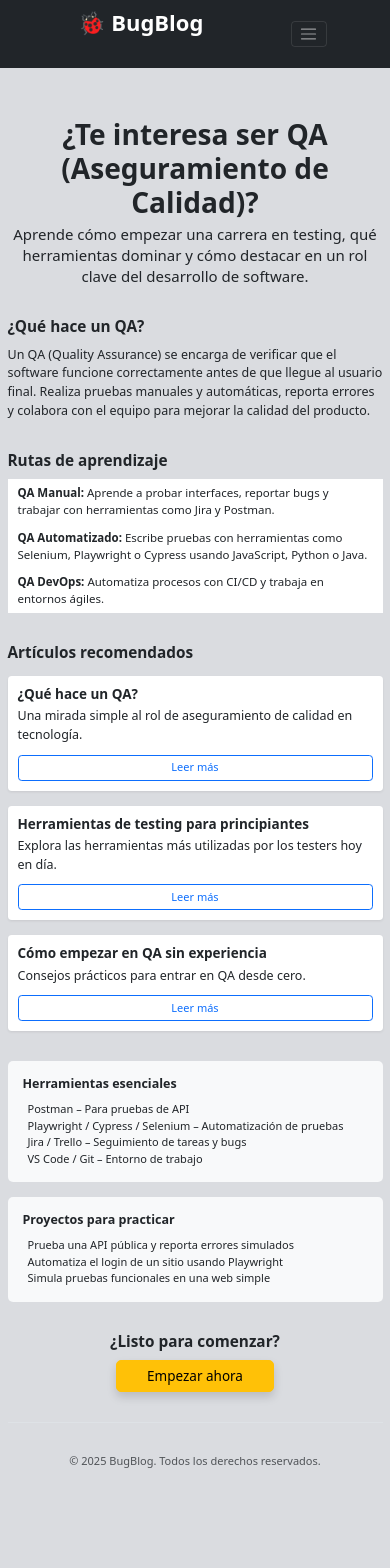
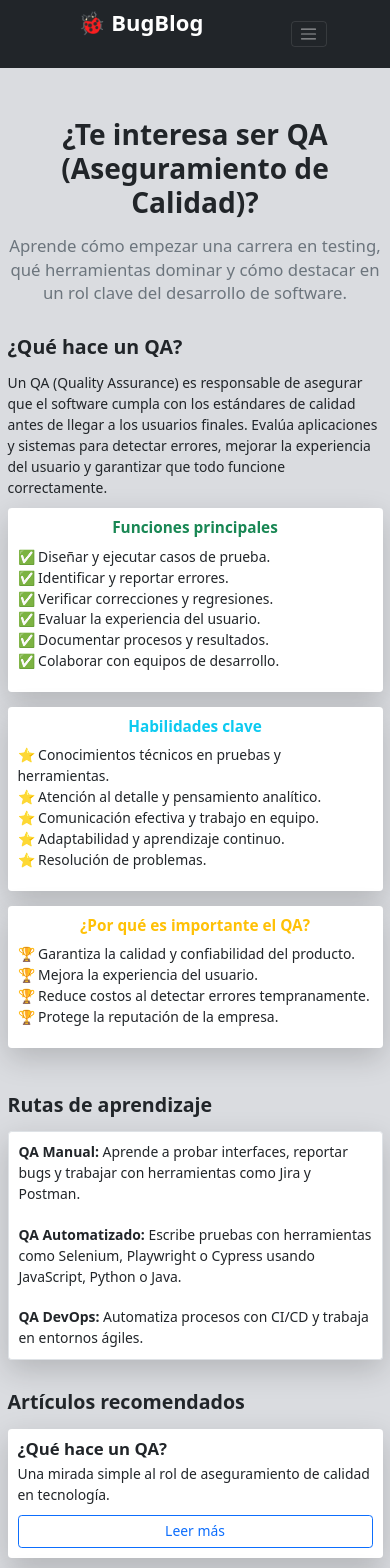
Before and after one commit to caberos/bugblog, a React (Create React App) app: page /blog/rol-qa in a window 390 px wide. Shown: the top 1568 px of the page. Before the commit the page ends 1500 px from the top, so only its background shows below. Built offline with nearby package versions, Linux system fonts and the light colour scheme.

Commit message:
improve the some page

```diff
--- a/src/pages/dev/devs_page.jsx
+++ b/src/pages/dev/devs_page.jsx
@@ -7,63 +7,122 @@ export default function DevsPage() {
     <div className="container py-5">
       {/* Encabezado */}
       <section className="text-center mb-5">
-        <h1 className="display-4 fw-bold">¿Quieres ser Desarrollador?</h1>
-        <p className="lead">
-          Explora recursos, tecnologías y consejos para comenzar tu camino como Dev Frontend, Backend o Fullstack.
+        <h1 className="display-3 fw-bold">¿Quieres ser Desarrollador?</h1>
+        <p className="lead fs-3">
+          Explora recursos, tecnologías y consejos para comenzar tu camino como
+          Dev Frontend, Backend o Fullstack.
         </p>
       </section>
 
-      {/* ¿Qué es un desarrollador? */}
-      <section className="mb-4">
-        <h2 className="h5 fw-bold">¿Qué es un desarrollador?</h2>
-        <p>
-          Un desarrollador (o "dev") es una persona que crea, mantiene y mejora aplicaciones, sitios web o sistemas informáticos. Su trabajo puede abarcar desde el diseño de interfaces hasta la lógica de negocio y la gestión de bases de datos.
+      <section className="mb-5">
+        <h2 className="h2 fw-bold text-primary mb-3">¿Qué es un desarrollador?</h2>
+        <p className="fs-4">
+          Un desarrollador de software es un profesional encargado de crear,
+          mantener y mejorar aplicaciones y sistemas informáticos. Su labor
+          abarca desde el análisis de requerimientos y el diseño de soluciones,
+          hasta la programación, pruebas y despliegue de software. A diferencia
+          del programador, el desarrollador suele participar en todo el ciclo de
+          vida del desarrollo, colaborando con equipos multidisciplinarios y
+          clientes para transformar ideas en productos funcionales.
         </p>
-        <ul>
-          <li><strong>Funciones principales:</strong> escribir código, depurar errores, colaborar en equipos, diseñar soluciones y documentar proyectos.</li>
-          <li><strong>Metas:</strong> construir software funcional, eficiente y seguro que resuelva problemas reales o mejore procesos.</li>
-          <li><strong>Requerimientos de conocimiento:</strong> lógica de programación, estructuras de datos, control de versiones (Git), y dominio de al menos un lenguaje de programación.</li>
-          <li>
-            <strong>Información adicional:</strong> Los desarrolladores pueden especializarse en áreas como frontend (interfaz de usuario), backend (lógica y datos), o fullstack (ambos). La formación puede ser autodidacta, a través de bootcamps o estudios universitarios.
-          </li>
-        </ul>
+        <div className="row text-center">
+          <div className="col-lg-4 mb-4">
+            <div className="card border-0 shadow-lg h-100">
+              <div className="card-body">
+                <h5 className="fw-bold text-success mb-3 fs-3">Funciones principales</h5>
+                <ul className="list-unstyled fs-4 text-start">
+                  <li>✅ Diseñar y desarrollar aplicaciones y sistemas.</li>
+                  <li>✅ Escribir, depurar y mantener código de calidad.</li>
+                  <li>✅ Colaborar con equipos de diseño, producto y QA.</li>
+                  <li>✅ Documentar procesos y soluciones técnicas.</li>
+                  <li>✅ Actualizar y mejorar software existente.</li>
+                </ul>
+              </div>
+            </div>
+          </div>
+          <div className="col-lg-4 mb-4">
+            <div className="card border-0 shadow-lg h-100">
+              <div className="card-body">
+                <h5 className="fw-bold text-info mb-3 fs-3">Habilidades clave</h5>
+                <ul className="list-unstyled fs-4 text-start">
+                  <li>⭐ Dominio de lenguajes como Python, JS, Java, C++.</li>
+                  <li>⭐ Conocimientos en bases de datos y Git.</li>
+                  <li>⭐ Pensamiento analítico y resolución de problemas.</li>
+                  <li>⭐ Comunicación efectiva y trabajo en equipo.</li>
+                  <li>⭐ Adaptabilidad y aprendizaje continuo.</li>
+                </ul>
+              </div>
+            </div>
+          </div>
+          <div className="col-lg-4 mb-4">
+            <div className="card border-0 shadow-lg h-100">
+              <div className="card-body">
+                <h5 className="fw-bold text-warning mb-3 fs-3">Especializaciones</h5>
+                <ul className="list-unstyled fs-4 text-start">
+                  <li>
+                    <strong>Frontend:</strong> UI/UX con HTML, CSS, JS, React.
+                  </li>
+                  <li>
+                    <strong>Backend:</strong> Lógica, bases de datos y servidores
+                    con Node.js, Python, SQL.
+                  </li>
+                  <li>
+                    <strong>Fullstack:</strong> Combina frontend + backend + DevOps.
+                  </li>
+                  <li>🎓 Formación autodidacta, bootcamp o universidad.</li>
+                </ul>
+              </div>
+            </div>
+          </div>
+        </div>
       </section>
 
       <div className="d-flex justify-content-center my-4">
-        <span className="text-secondary fs-5">¡Empieza hoy tu viaje en el mundo del desarrollo!</span>
+        <span className="text-secondary fs-2 fw-semibold">
+          ¡Empieza hoy tu viaje en el mundo del desarrollo!
+        </span>
       </div>
 
-      <div className="row g-4">
+      <div className="row g-4 mb-5">
         <section className="col-md-6">
-          <div className="card h-100 shadow-sm">
+          <div className="card h-100 border-primary border-3 shadow-lg">
             <div className="card-body">
-              <h2 className="h5 mb-3">Rutas recomendadas</h2>
-              <ul className="list-group list-group-flush">
-                <li className="list-group-item"><strong>Frontend:</strong> HTML, CSS, JavaScript, React</li>
-                <li className="list-group-item"><strong>Backend:</strong> Node.js, Python (Flask o Django), Java (Spring Boot), Bases de datos</li>
-                <li className="list-group-item"><strong>Fullstack:</strong> Combinación de ambos + DevOps básico</li>
+              <h2 className="h3 mb-3 text-primary">Rutas recomendadas</h2>
+              <ul className="list-group list-group-flush fs-4">
+                <li className="list-group-item">
+                  <strong>Frontend:</strong> HTML, CSS, JavaScript, React
+                </li>
+                <li className="list-group-item">
+                  <strong>Backend:</strong> Node.js, Python (Flask/Django), Java
+                  (Spring Boot), Bases de datos
+                </li>
+                <li className="list-group-item">
+                  <strong>Fullstack:</strong> Combinación de ambos + fundamentos
+                  de DevOps
+                </li>
               </ul>
             </div>
           </div>
         </section>
         <section className="col-md-6">
-          <div className="card h-100 shadow-sm">
+          <div className="card h-100 border-success border-3 shadow-lg">
             <div className="card-body">
-              <h2 className="h5 mb-3">Tecnologías clave</h2>
-              <ul className="list-group list-group-flush">
+              <h2 className="h3 mb-3 text-success">Tecnologías clave</h2>
+              <ul className="list-group list-group-flush fs-4">
                 <li className="list-group-item">HTML, CSS, JavaScript</li>
                 <li className="list-group-item">React, Vue, Angular</li>
                 <li className="list-group-item">Git y GitHub</li>
-                <li className="list-group-item">Node.js, Express, Spring Boot, Python</li>
+                <li className="list-group-item">
+                  Node.js, Express, Spring Boot, Python
+                </li>
               </ul>
             </div>
           </div>
         </section>
       </div>
 
-      {/* Artículos destacados */}
       <section className="mb-5 mt-5">
-        <h2 className="h4 mb-4 text-center">Lecturas recomendadas</h2>
+        <h2 className="h3 mb-4 text-center text-info">Lecturas recomendadas</h2>
         <div className="row g-4">
           {[
             {
@@ -83,11 +142,16 @@ export default function DevsPage() {
             },
           ].map((article, idx) => (
             <div className="col-md-4" key={idx}>
-              <div className="card h-100 border-0 shadow">
+              <div className="card h-100 border-0 shadow-lg">
                 <div className="card-body d-flex flex-column">
-                  <h5 className="card-title">{article.title}</h5>
-                  <p className="card-text flex-grow-1">{article.text}</p>
-                  <a href={article.link} className="btn btn-outline-primary mt-auto">Leer más</a>
+                  <h5 className="card-title text-primary fs-3">{article.title}</h5>
+                  <p className="card-text flex-grow-1 fs-4">{article.text}</p>
+                  <a
+                    href={article.link}
+                    className="btn btn-outline-primary mt-auto fs-4"
+                  >
+                    Leer más
+                  </a>
                 </div>
               </div>
             </div>
@@ -101,32 +165,57 @@ export default function DevsPage() {
 
       <div className="row g-4">
         <section className="col-md-6">
-          <div className="card h-100 shadow-sm">
+          <div className="card h-100 border-info border-3 shadow-lg">
             <div className="card-body">
-              <h2 className="h5 mb-3">Herramientas recomendadas</h2>
-              <ul className="list-group list-group-flush">
+              <h2 className="h3 mb-3 text-info">Herramientas recomendadas</h2>
+              <ul className="list-group list-group-flush fs-4">
                 <li className="list-group-item">
-                  <a href="https://code.visualstudio.com/" target="_blank" rel="noopener noreferrer">VS Code</a> – Editor de código favorito de los devs
+                  <a
+                    href="https://code.visualstudio.com/"
+                    target="_blank"
+                    rel="noopener noreferrer"
+                    className="link-primary fw-semibold"
+                  >
+                    VS Code
+                  </a>{" "}
+                  – Editor de código favorito de los devs
                 </li>
                 <li className="list-group-item">
-                  <a href="https://github.com/" target="_blank" rel="noopener noreferrer">GitHub</a> – Para compartir y colaborar en código
+                  <a
+                    href="https://github.com/"
+                    target="_blank"
+                    rel="noopener noreferrer"
+                    className="link-dark fw-semibold"
+                  >
+                    GitHub
+                  </a>{" "}
+                  – Para compartir y colaborar en código
                 </li>
                 <li className="list-group-item">
-                  <a href="https://www.postman.com/" target="_blank" rel="noopener noreferrer">Postman</a> – Para probar APIs
+                  <a
+                    href="https://www.postman.com/"
+                    target="_blank"
+                    rel="noopener noreferrer"
+                    className="link-warning fw-semibold"
+                  >
+                    Postman
+                  </a>{" "}
+                  – Para probar APIs
                 </li>
               </ul>
             </div>
           </div>
         </section>
-
         {/* Ejercicios y proyectos */}
         <section className="col-md-6">
-          <div className="card h-100 shadow-sm">
+          <div className="card h-100 shadow-lg">
             <div className="card-body">
-              <h2 className="h5 mb-3">Proyectos para practicar</h2>
-              <ul className="list-group list-group-flush">
+              <h2 className="h3 mb-3">Proyectos para practicar</h2>
+              <ul className="list-group list-group-flush fs-4">
                 <li className="list-group-item">To-do list con React</li>
-                <li className="list-group-item">Mini API REST con Express o Flask</li>
+                <li className="list-group-item">
+                  Mini API REST con Express o Flask
+                </li>
                 <li className="list-group-item">Portafolio web personal</li>
               </ul>
             </div>
@@ -134,12 +223,16 @@ export default function DevsPage() {
         </section>
       </div>
 
-      {/* CTA */}
       <section className="text-center my-5">
-        <div className="p-4 bg-light rounded shadow-sm d-inline-block">
-          <h3 className="mb-3">¿Listo para comenzar?</h3>
-          <p className="mb-4">Revisa nuestras guías paso a paso para comenzar a programar como desarrollador hoy mismo.</p>
-          <a href="/blog/proyecto-dev" className="btn btn-primary btn-lg">Comenzar ahora</a>
+        <div className="p-5 bg-light rounded shadow-lg d-inline-block">
+          <h3 className="mb-3 fs-2">¿Listo para comenzar?</h3>
+          <p className="mb-4 fs-4">
+            Revisa nuestras guías paso a paso para comenzar a programar como
+            desarrollador hoy mismo.
+          </p>
+          <a href="/blog/proyecto-dev" className="btn btn-primary btn-lg fs-4">
+            Comenzar ahora
+          </a>
         </div>
       </section>
 
@@ -148,7 +241,10 @@ export default function DevsPage() {
       </div>
 
       <footer className="text-center mt-5 pt-5 border-top">
-        <p className="mb-0">&copy; {new Date().getFullYear()} BugBlog. Todos los derechos reservados.</p>
+        <p className="mb-0 fs-5">
+          &copy; {new Date().getFullYear()} BugBlog. Todos los derechos
+          reservados.
+        </p>
       </footer>
     </div>
   );
--- a/src/pages/qa/qa.jsx
+++ b/src/pages/qa/qa.jsx
@@ -4,112 +4,170 @@ import AdVertical from "../ads/ad_vertical.jsx";
 
 export default function QA() {
   return (
-    <div className="container py-5" style={{ fontSize: "1.25rem" }}>
+    <div className="container py-5" style={{ fontSize: "1.35rem", maxWidth: 1100 }}>
       {/* Hero Section */}
       <section className="text-center mb-5">
-        <h1 className="display-3 fw-bold">¿Te interesa ser QA (Aseguramiento de Calidad)?</h1>
-        <p className="lead" style={{ fontSize: "1.5rem" }}>
+        <h1 className="display-3 fw-bold mb-4">
+          ¿Te interesa ser QA (Aseguramiento de Calidad)?
+        </h1>
+        <p className="lead fs-2 text-secondary">
           Aprende cómo empezar una carrera en testing, qué herramientas dominar y cómo destacar en un rol clave del desarrollo de software.
         </p>
       </section>
 
       {/* Intro */}
       <section className="mb-5">
-        <h2 className="h3 fw-semibold mb-3">¿Qué hace un QA?</h2>
-        <p>
-          Un QA (Quality Assurance) se encarga de verificar que el software funcione correctamente antes de que llegue al usuario final. Realiza pruebas manuales y automáticas, reporta errores y colabora con el equipo para mejorar la calidad del producto.
+        <h2 className="h1 fw-semibold mb-4">¿Qué hace un QA?</h2>
+        <p className="fs-4">
+          Un QA (Quality Assurance) es responsable de asegurar que el software cumpla con los estándares de calidad antes de llegar a los usuarios finales. Evalúa aplicaciones y sistemas para detectar errores, mejorar la experiencia del usuario y garantizar que todo funcione correctamente.
         </p>
+        <div className="row text-center">
+          <div className="col-md-4 mb-4">
+            <div className="card border-0 shadow-lg h-100">
+              <div className="card-body">
+                <h5 className="fw-bold text-success mb-3 fs-3">Funciones principales</h5>
+                <ul className="list-unstyled fs-4 text-start">
+                  <li>✅ Diseñar y ejecutar casos de prueba.</li>
+                  <li>✅ Identificar y reportar errores.</li>
+                  <li>✅ Verificar correcciones y regresiones.</li>
+                  <li>✅ Evaluar la experiencia del usuario.</li>
+                  <li>✅ Documentar procesos y resultados.</li>
+                  <li>✅ Colaborar con equipos de desarrollo.</li>
+                </ul>
+              </div>
+            </div>
+          </div>
+          <div className="col-md-4 mb-4">
+            <div className="card border-0 shadow-lg h-100">
+              <div className="card-body">
+                <h5 className="fw-bold text-info mb-3 fs-3">Habilidades clave</h5>
+                <ul className="list-unstyled fs-4 text-start">
+                  <li>⭐ Conocimientos técnicos en pruebas y herramientas.</li>
+                  <li>⭐ Atención al detalle y pensamiento analítico.</li>
+                  <li>⭐ Comunicación efectiva y trabajo en equipo.</li>
+                  <li>⭐ Adaptabilidad y aprendizaje continuo.</li>
+                  <li>⭐ Resolución de problemas.</li>
+                </ul>
+              </div>
+            </div>
+          </div>
+          <div className="col-md-4 mb-4">
+            <div className="card border-0 shadow-lg h-100">
+              <div className="card-body">
+                <h5 className="fw-bold text-warning mb-3 fs-3">¿Por qué es importante el QA?</h5>
+                <ul className="list-unstyled fs-4 text-start">
+                  <li>🏆 Garantiza la calidad y confiabilidad del producto.</li>
+                  <li>🏆 Mejora la experiencia del usuario.</li>
+                  <li>🏆 Reduce costos al detectar errores tempranamente.</li>
+                  <li>🏆 Protege la reputación de la empresa.</li>
+                </ul>
+              </div>
+            </div>
+          </div>
+        </div>
       </section>
 
-      {/* Rutas */}
       <section className="mb-5">
-        <h2 className="h3 fw-semibold mb-3">Rutas de aprendizaje</h2>
-        <ul className="list-group list-group-flush">
-          <li className="list-group-item" style={{ fontSize: "1.15rem" }}>
+        <h2 className="h1 fw-semibold mb-4">Rutas de aprendizaje</h2>
+        <div className="list-group shadow-lg fs-4">
+          <div className="list-group-item list-group-item-action py-3">
             <strong>QA Manual:</strong> Aprende a probar interfaces, reportar bugs y trabajar con herramientas como Jira y Postman.
-          </li>
-          <li className="list-group-item" style={{ fontSize: "1.15rem" }}>
+          </div>
+          <div className="list-group-item list-group-item-action py-3">
             <strong>QA Automatizado:</strong> Escribe pruebas con herramientas como Selenium, Playwright o Cypress usando JavaScript, Python o Java.
-          </li>
-          <li className="list-group-item" style={{ fontSize: "1.15rem" }}>
+          </div>
+          <div className="list-group-item list-group-item-action py-3">
             <strong>QA DevOps:</strong> Automatiza procesos con CI/CD y trabaja en entornos ágiles.
-          </li>
-        </ul>
+          </div>
+        </div>
       </section>
 
       {/* Artículos */}
       <section className="mb-5">
-        <h2 className="h3 fw-semibold mb-4">Artículos recomendados</h2>
-        <div className="row g-4">
-          {[
-            {
+        <h2 className="h1 fw-semibold mb-4">Artículos recomendados</h2>
+        <div className="row row-cols-1 row-cols-md-3 g-4">
+          {[{
             title: "¿Qué hace un QA?",
             text: "Una mirada simple al rol de aseguramiento de calidad en tecnología.",
-              link: "/blog/que-hace-un-qa",
-            },
-            {
+            link: "/blog/que-hace-un-qa"
+          }, {
             title: "Herramientas de testing para principiantes",
             text: "Explora las herramientas más utilizadas por los testers hoy en día.",
-              link: "/blog/herramientas-testing",
-            },
-            {
+            link: "/blog/herramientas-testing"
+          }, {
             title: "Cómo empezar en QA sin experiencia",
             text: "Consejos prácticos para entrar en QA desde cero.",
-              link: "/blog/empezar-qa",
-            },
-          ].map((article, idx) => (
-            <div className="col-md-4" key={idx}>
-              <div className="card h-100 border-0 shadow-sm">
+            link: "/blog/empezar-qa"
+          }].map((article, idx) => (
+            <div className="col" key={idx}>
+              <div className="card h-100 border-0 shadow-lg">
                 <div className="card-body d-flex flex-column">
-                  <h5 className="card-title fw-bold" style={{ fontSize: "1.35rem" }}>{article.title}</h5>
-                  <p className="card-text flex-grow-1">{article.text}</p>
-                  <a href={article.link} className="btn btn-outline-primary mt-auto" style={{ fontSize: "1.1rem" }}>Leer más</a>
+                  <h5 className="card-title fw-bold fs-2">{article.title}</h5>
+                  <p className="card-text flex-grow-1 fs-4">{article.text}</p>
+                  <a href={article.link} className="btn btn-outline-primary mt-auto fs-4 px-4 py-2">
+                    Leer más
+                  </a>
                 </div>
               </div>
             </div>
           ))}
         </div>
       </section>
-      <div className="my-4">
+
+      <div className="my-5">
         <AdBanner />
       </div>
 
       <div className="row g-4">
-        <section className="col-md-6">
-          <div className="p-4 bg-light rounded-3 h-100">
-            <h2 className="h4 fw-semibold mb-3" style={{ fontSize: "1.25rem" }}>Herramientas esenciales</h2>
-            <ul className="list-unstyled mb-0">
-              <li style={{ fontSize: "1.1rem" }}><i className="bi bi-check-circle text-success me-2"></i>Postman – Para pruebas de API</li>
-              <li style={{ fontSize: "1.1rem" }}><i className="bi bi-check-circle text-success me-2"></i>Playwright / Cypress / Selenium – Automatización de pruebas</li>
-              <li style={{ fontSize: "1.1rem" }}><i className="bi bi-check-circle text-success me-2"></i>Jira / Trello – Seguimiento de tareas y bugs</li>
-              <li style={{ fontSize: "1.1rem" }}><i className="bi bi-check-circle text-success me-2"></i>VS Code / Git – Entorno de trabajo</li>
+        {[{
+          title: "Herramientas esenciales",
+          icon: "bi-check-circle text-success",
+          items: [
+            "Postman – Para pruebas de API",
+            "Playwright / Cypress / Selenium – Automatización de pruebas",
+            "Jira / Trello – Seguimiento de tareas y bugs",
+            "VS Code / Git – Entorno de trabajo"
+          ]
+        }, {
+          title: "Proyectos para practicar",
+          icon: "bi-lightbulb text-warning",
+          items: [
+            "Prueba una API pública y reporta errores simulados",
+            "Automatiza el login de un sitio usando Playwright",
+            "Simula pruebas funcionales en una web simple"
+          ]
+        }].map((block, idx) => (
+          <section className="col-md-6" key={idx}>
+            <div className="p-4 bg-light rounded-4 h-100 shadow-lg border">
+              <h2 className="h3 fw-semibold mb-3">{block.title}</h2>
+              <ul className="list-unstyled mb-0 fs-4">
+                {block.items.map((item, i) => (
+                  <li key={i} className="mb-2">
+                    <i className={`bi ${block.icon} me-2`}></i>{item}
+                  </li>
+                ))}
               </ul>
             </div>
           </section>
-
-        <section className="col-md-6">
-          <div className="p-4 bg-light rounded-3 h-100">
-            <h2 className="h4 fw-semibold mb-3" style={{ fontSize: "1.25rem" }}>Proyectos para practicar</h2>
-            <ul className="list-unstyled mb-0">
-              <li style={{ fontSize: "1.1rem" }}><i className="bi bi-lightbulb text-warning me-2"></i>Prueba una API pública y reporta errores simulados</li>
-              <li style={{ fontSize: "1.1rem" }}><i className="bi bi-lightbulb text-warning me-2"></i>Automatiza el login de un sitio usando Playwright</li>
-              <li style={{ fontSize: "1.1rem" }}><i className="bi bi-lightbulb text-warning me-2"></i>Simula pruebas funcionales en una web simple</li>
-            </ul>
-          </div>
-        </section>
+        ))}
       </div>
 
       {/* CTA final */}
       <section className="text-center my-5">
-        <h2 className="h3 fw-bold mb-3">¿Listo para comenzar?</h2>
-        <a href="/blog/empezar-qa" className="btn btn-warning btn-lg px-5 shadow" style={{ fontSize: "1.35rem" }}>Empezar ahora</a>
+        <h2 className="h1 fw-bold mb-4">¿Listo para comenzar?</h2>
+        <a href="/blog/empezar-qa" className="btn btn-warning btn-lg px-5 py-3 shadow fs-2">
+          Empezar ahora
+        </a>
       </section>
-      <div className="my-4">
+
+      <div className="my-5">
         <AdVertical />
       </div>
 
-      <footer className="text-center mt-5 pt-5 border-top small text-muted" style={{ fontSize: "1.1rem" }}>
-        <p className="mb-0">&copy; {new Date().getFullYear()} BugBlog. Todos los derechos reservados.</p>
+      <footer className="text-center mt-5 pt-5 border-top small text-muted fs-4">
+        <p className="mb-0">
+          &copy; {new Date().getFullYear()} BugBlog. Todos los derechos reservados.
+        </p>
       </footer>
     </div>
   );
```
Also changed, not shown: src/pages/articles/devvsqa_page.jsx (+52 -65 lines), src/pages/blog.jsx (+38 -0 lines), src/pages/home.jsx (+34 -34 lines). Lines whose indentation alone changed are shown as unchanged.
